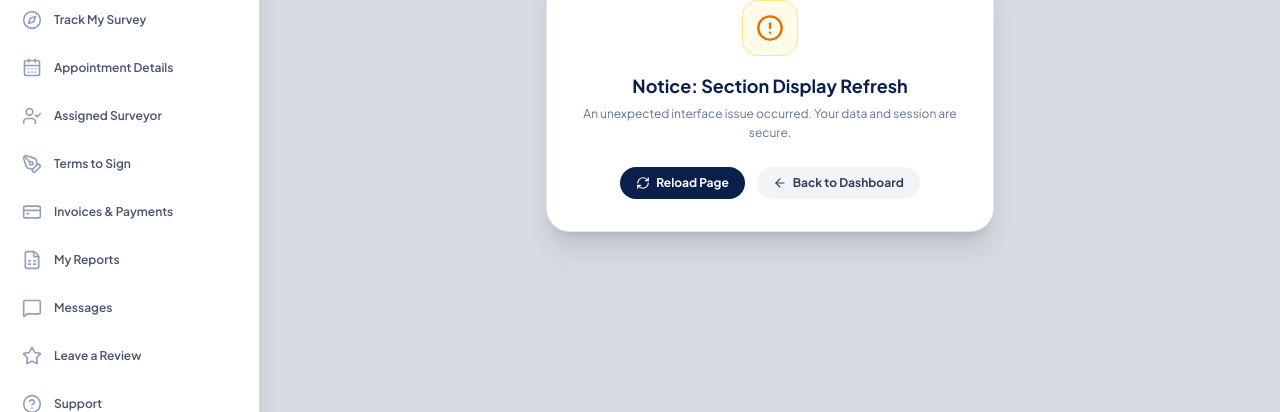
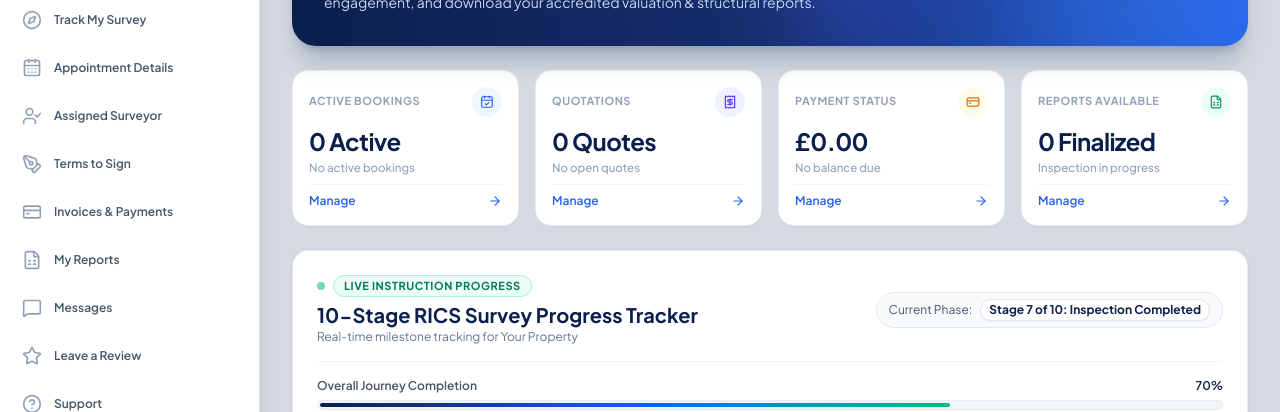
Before and after one commit to AKRITIKUSHWAHA/properitygroup, a React (Vite) app in the folder frontend/: page /login in a window 1280 px wide. Both pictures are taken after a click on the button "Customer Login". Shown: the part 237-649 px from the top of the page. Built offline with nearby package versions, Linux system fonts and the light colour scheme; no server answers; a web font is replaced by a local one.

Commit message:
fix(customer): fix missing useEffect import in SurveyProgressTracker and harden dashboard report mapping

```diff
--- a/frontend/package.json
+++ b/frontend/package.json
@@ -5,7 +5,7 @@
   "type": "module",
   "scripts": {
     "dev": "vite",
-    "build": "node --max-old-space-size=4096 ./node_modules/vite/bin/vite.js build",
+    "build": "vite build",
     "lint": "oxlint",
     "preview": "vite preview"
   },
--- a/frontend/src/components/customer/SurveyProgressTracker.jsx
+++ b/frontend/src/components/customer/SurveyProgressTracker.jsx
@@ -1,4 +1,4 @@
-import React, { useState } from 'react';
+import React, { useState, useEffect } from 'react';
 import {
   CheckCircle2,
   Clock,
--- a/frontend/src/pages/customer/CustomerDashboardPage.jsx
+++ b/frontend/src/pages/customer/CustomerDashboardPage.jsx
@@ -177,12 +177,12 @@ export const CustomerDashboardPage = () => {
 
   // Dynamically isolated recent reports for current customer
   const recentReports = completedReports.map((j) => ({
-    id: `RPT-${j.id.replace('JOB-2026-', '')}`,
-    title: `RICS_${j.surveyType?.replace(/[^a-zA-Z0-9]/g, '_')}_${j.property?.replace(/[^a-zA-Z0-9]/g, '_')}.pdf`,
-    property: `${j.property}, ${j.location}`,
-    date: j.date || '27/10/2026',
+    id: `RPT-${(j?.id || '880').toString().replace('JOB-2026-', '')}`,
+    title: `RICS_${(j?.surveyType || 'Survey').toString().replace(/[^a-zA-Z0-9]/g, '_')}_${(j?.property || 'Property').toString().replace(/[^a-zA-Z0-9]/g, '_')}.pdf`,
+    property: `${j?.property || 'Property'}${j?.location ? `, ${j.location}` : ''}`,
+    date: j?.date || '27/10/2026',
     size: '14.2 MB',
-    surveyor: j.surveyor || 'David Thorne MRICS',
+    surveyor: j?.surveyor || 'David Thorne MRICS',
     status: 'Certified Copy',
   }));
 
```
Also changed, not shown: frontend/src/pages/surveyor/SurveyorDashboardPage.jsx (+6 -10 lines).
